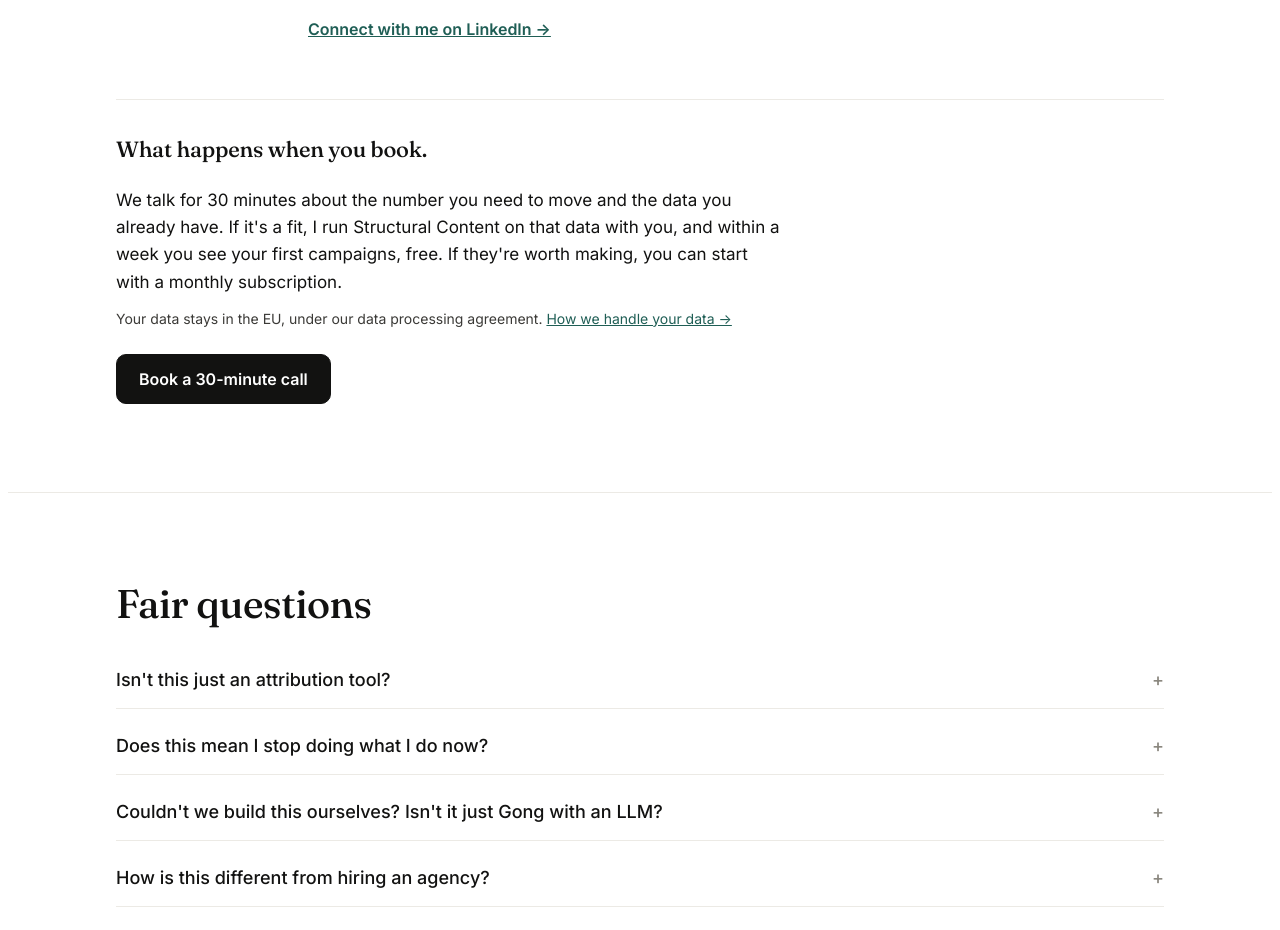
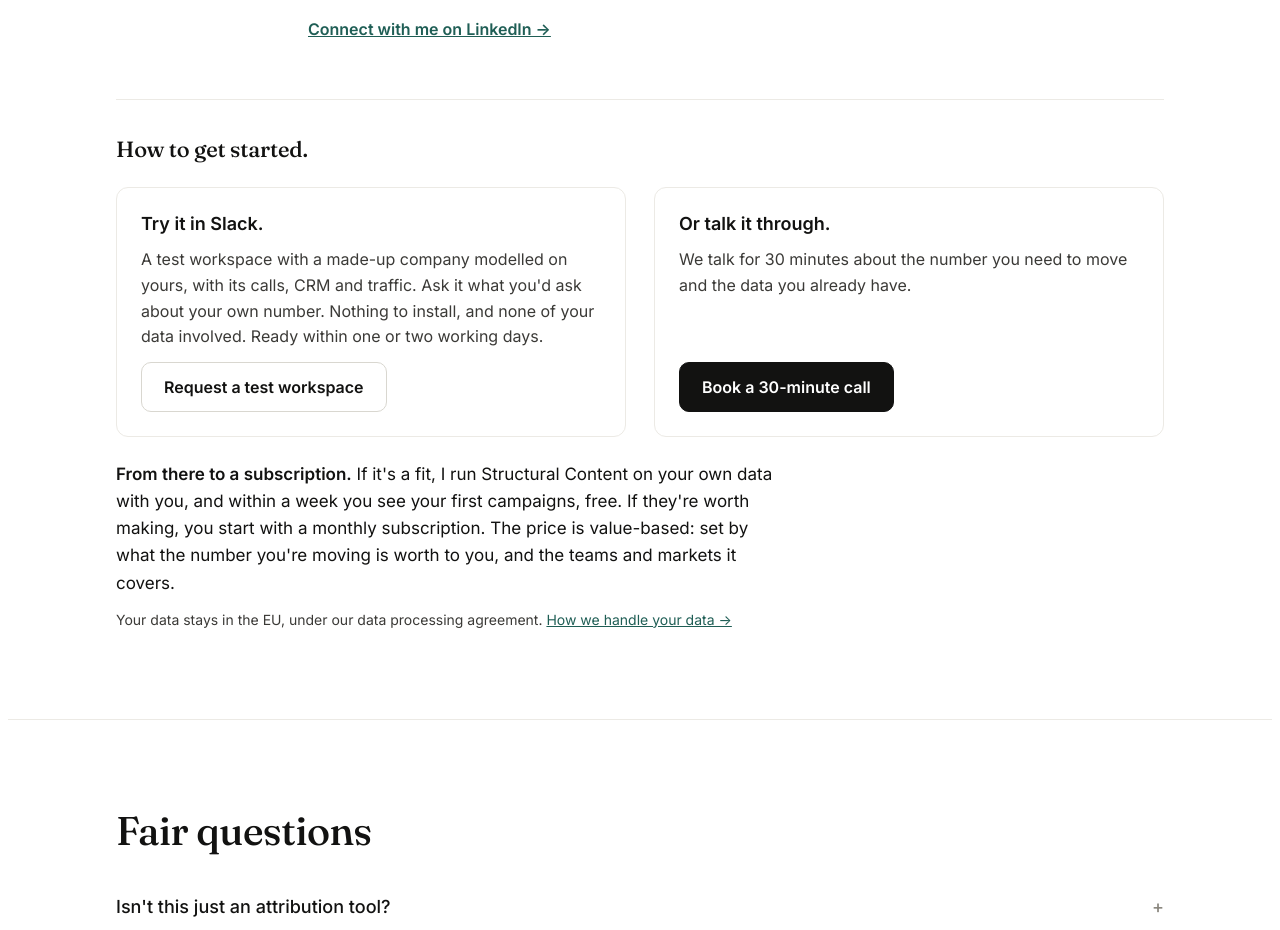
Before and after one commit to sebastianmesserer/structuralcontent-com, a plain HTML site: page index.html in a window 1280 px wide. Shown: the part 5800-6730 px from the top of the page. Drawn offline with Linux system fonts and the light colour scheme.

Commit message:
How to get started: request a test workspace or book a call; purchase path and value-based pricing in view
Not-a-fix: copy and layout change requested by Sebastian, 5 Nov.

Co-Authored-By: Claude Opus 5.5 <noreply@anthropic.com>
Claude-Session: https://claude.ai/code/session_019h1daU35wte8cp63F8DUHs

```diff
--- a/index.html
+++ b/index.html
@@ -209,6 +209,11 @@ table.ba th[scope=row]{font:600 13px/1.4 var(--sans);letter-spacing:.06em;text-t
 .book{border-top:1px solid var(--line);margin-top:56px;padding-top:36px;display:grid;gap:24px}
 .book-text{max-width:62ch;font-size:17px;line-height:1.6}
 .book-copy{display:grid;gap:12px}
+.paths{display:grid;grid-template-columns:repeat(2,minmax(0,1fr));gap:28px}
+.path{display:flex;flex-direction:column;gap:12px;border:1px solid var(--line);border-radius:12px;padding:24px}
+.path h4{font:600 18px/1.3 var(--sans);margin:0}
+.path p{font-size:16px;line-height:1.6;color:var(--ink-soft);margin:0}
+.path .row{margin-top:auto}
 .book-data{font-size:14px;color:var(--ink-soft)}
 .book-data a{color:var(--accent)}
 .site-header .btn{margin-left:auto;padding:10px 16px;font-size:15px;white-space:nowrap}
@@ -370,7 +375,7 @@ table.ba th[scope=row]{font:600 13px/1.4 var(--sans);letter-spacing:.06em;text-t
 .exp-min{display:none}
 @media (max-width:760px){
   section{padding-block:64px}
-  .steps,.pick,.raw,.board,.ways,.cfo-cmp,.cfo-nums{grid-template-columns:1fr}
+  .steps,.pick,.raw,.board,.ways,.paths,.cfo-cmp,.cfo-nums{grid-template-columns:1fr}
   .hero-grid{grid-template-columns:1fr;gap:40px}
   .cfo-block{padding:22px}
   .brief{grid-template-columns:1fr}
@@ -489,10 +494,23 @@ img.photo{object-fit:cover;width:160px;height:160px}
     </div>
   </div>
   <div class="book" id="offer">
-    <h3>What happens when you book.</h3>
-    <div class="book-copy"><p class="book-text">We talk for 30 minutes about the number you need to move and the data you already have. If it's a fit, I run Structural Content on that data with you, and within a week you see your first campaigns, free. If they're worth making, you can start with a monthly subscription.</p>
-    <p class="book-data">Your data stays in the EU, under our data processing agreement. <a href="trust.html">How we handle your data →</a></p></div>
-    <div class="row"><a class="btn" href="https://calendar.app.google/uPeQFcDajNFzsZJYA" target="_blank" rel="noopener">Book a 30-minute call</a></div>
+    <h3>How to get started.</h3>
+    <div class="paths">
+      <div class="path">
+        <h4>Try it in Slack.</h4>
+        <p>A test workspace with a made-up company modelled on yours, with its calls, CRM and traffic. Ask it what you'd ask about your own number. Nothing to install, and none of your data involved. Ready within one or two working days.</p>
+        <div class="row"><a class="btn ghost" href="mailto:sebastian@structuralcontent.com?subject=Test%20workspace%20request&amp;body=Hi%20Sebastian%2C%20I%27d%20like%20a%20Structural%20Content%20test%20workspace.%0A%0ACompany%3A%20%0AMy%20role%3A%20%0AThe%20number%20I%27d%20want%20to%20move%3A%20">Request a test workspace</a></div>
+      </div>
+      <div class="path">
+        <h4>Or talk it through.</h4>
+        <p>We talk for 30 minutes about the number you need to move and the data you already have.</p>
+        <div class="row"><a class="btn" href="https://calendar.app.google/uPeQFcDajNFzsZJYA" target="_blank" rel="noopener">Book a 30-minute call</a></div>
+      </div>
+    </div>
+    <div class="book-copy">
+      <p class="book-text"><b>From there to a subscription.</b> If it's a fit, I run Structural Content on your own data with you, and within a week you see your first campaigns, free. If they're worth making, you start with a monthly subscription. The price is value-based: set by what the number you're moving is worth to you, and the teams and markets it covers.</p>
+      <p class="book-data">Your data stays in the EU, under our data processing agreement. <a href="trust.html">How we handle your data →</a></p>
+    </div>
   </div>
 </div></section>
 
```
